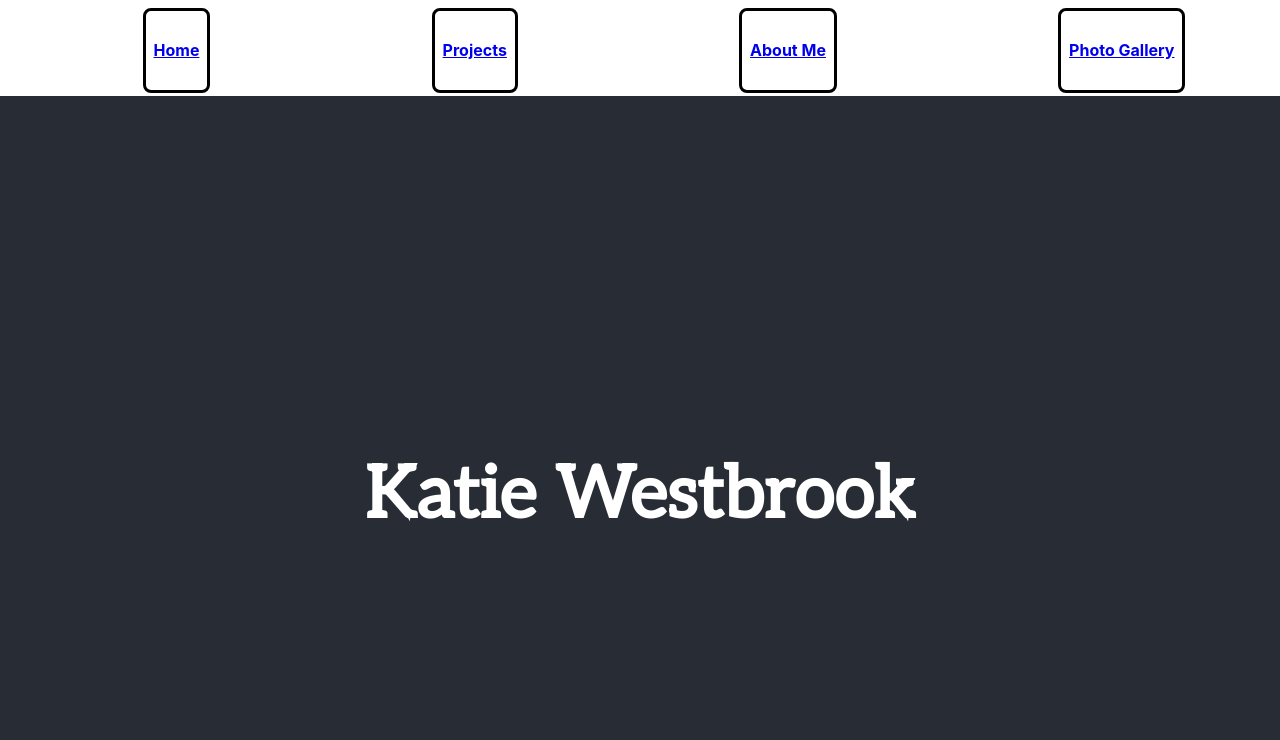
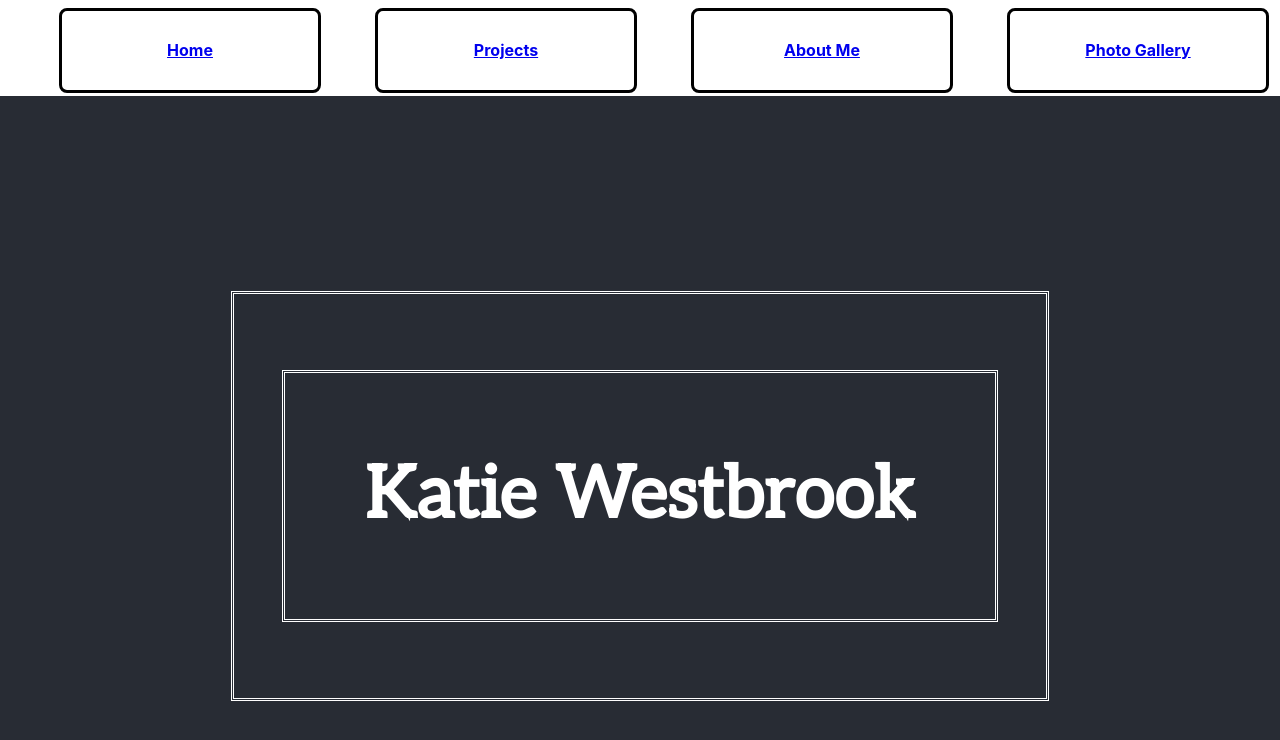
Before and after one commit to k-westbrook/katie-westbrook-site, a React (Create React App) app: page / in a window 1280 px wide. Shown: the top 740 px of the page. Built offline with nearby package versions, Linux system fonts and the light colour scheme.

Commit message:
navbar update to center

```diff
--- a/src/AboutMe.js
+++ b/src/AboutMe.js
@@ -7,7 +7,7 @@ class AboutMe extends Component {
     return (
       <div className="App">
         <header className="App-header">
-          <h2 className='title-header'>About Katie</h2>
+          <h2 >About Katie</h2>
 
         </header>
 
--- a/src/App.css
+++ b/src/App.css
@@ -1,6 +1,6 @@
 .App {
   text-align: center;
-
+  font-family: 'Aleo', serif;
 }
 
 
@@ -10,11 +10,12 @@
   min-height: 100vh;
   display: flex;
   flex-direction: column;
-  font-family: 'Aleo', serif;
+
   align-items: center;
   justify-content: center;
   font-size: 3rem;;
   color: white;
+
 }
 
 .App-link {
@@ -48,6 +49,21 @@
 
 }
 
+.title-header{
+  border-style: double;
+  border-color:white;
+  padding: 5rem;
+
+}
+
+.double-box-border{
+  border-style: double;
+  border-color: white;
+ padding: 1rem 3rem 1rem 3rem;
+
+
+}
+
 
 .nav-link-box{
   border-style: solid;
@@ -55,6 +71,8 @@
   border-color: black;
   margin-left: 3rem;
   padding: .5rem;
+  width:15rem;
+  text-align: center;
   position:sticky;
   top:0;
 }
--- a/src/PhotoGallery.js
+++ b/src/PhotoGallery.js
@@ -7,7 +7,7 @@ class PhotoGallery extends Component {
     return (
       <div className="App">
         <header className="App-header">
-          <h2 className='title-header'>Photo Gallery</h2>
+          <h2 >Photo Gallery</h2>
 
         </header>
 
--- a/src/Projects.js
+++ b/src/Projects.js
@@ -35,7 +35,7 @@ class Projects extends Component {
     return (
       <div className="App">
         <header className="App-header">
-          <h2 className='title-header'>Projects</h2>
+          <h2>Projects</h2>
           <div className='projects-box'>
             {projects.map(project => {
               return <ProjectItem project={project} />
--- a/src/TitlePage.js
+++ b/src/TitlePage.js
@@ -7,7 +7,11 @@ class TitlePage extends Component {
     return (
       <div className="App">
         <header className="App-header">
-          <h2 className='title-header'>Katie Westbrook</h2>
+          <div className='double-box-border'>
+
+
+            <h2 className='title-header'>Katie Westbrook</h2>
+          </div>
 
         </header>
 
```
